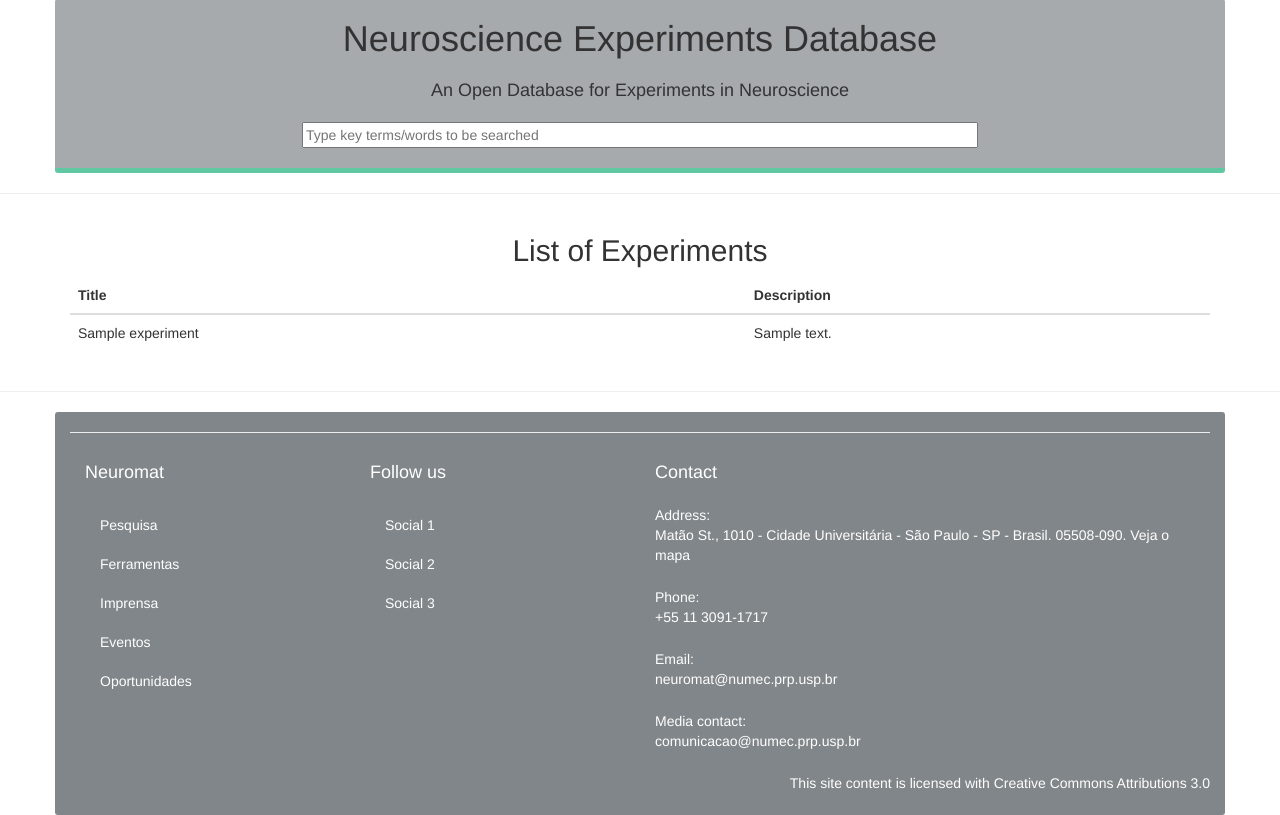
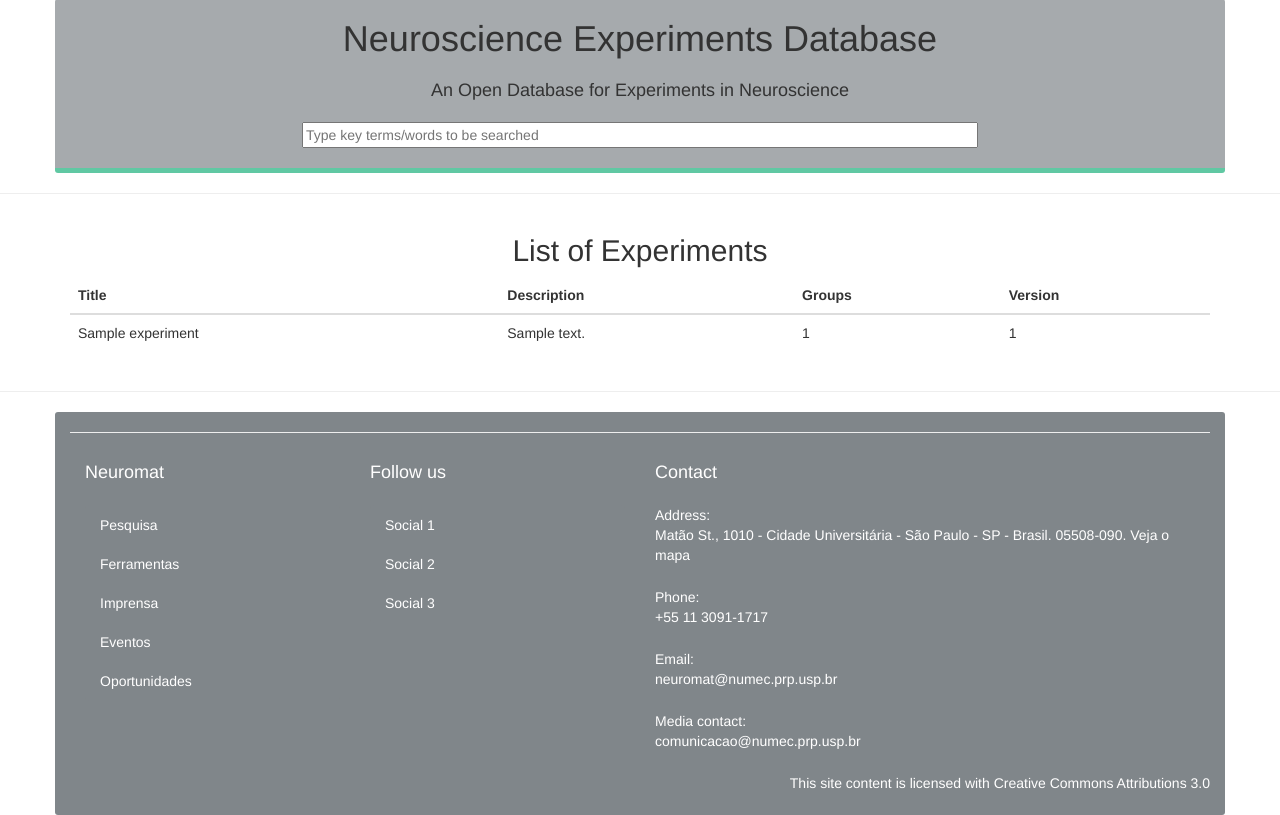
Before and after one commit to neuromat/portal, a Django app: page / in a window 1280 px wide. Shown: the part 61-876 px from the top of the page. Run offline with Django 3.2, Linux system fonts and the light colour scheme; tables that the repository leaves empty hold one stand-in row (values such as "Sample post"); some libraries are stand-ins or nearby versions.

Commit message:
Display count groups in home page

```diff
--- a/experiments/templates/experiments/home.html
+++ b/experiments/templates/experiments/home.html
@@ -5,19 +5,28 @@
         <div id="id_table_title" class="table-title">
             <h2>List of Experiments</h2>
         </div>
-    <table id="id_experiments_table" class="table table-hover">
+        {% if experiments %}
+        <table id="id_experiments_table" class="table table-hover
+        experiment-table">
             <thead>
             <tr>
                 <th>Title</th>
                 <th>Description</th>
+                <th>Groups</th>
+                <th>Version</th>
             </tr>
             </thead>
             {% for experiment in experiments %}
                 <tr>
                     <td>{{ experiment.title }}</td>
                     <td>{{ experiment.description }}</td>
+                    <td>{{ experiment.groups.count }}</td>
+                    <td>{{ experiment.version }}</td>
                 </tr>
             {% endfor %}
         </table>
+        {% else %}
+        <p>There's no experiments yet.</p>
+    {% endif %}
     </section>
 {% endblock %}
```
Lines whose indentation alone changed are shown as unchanged.
